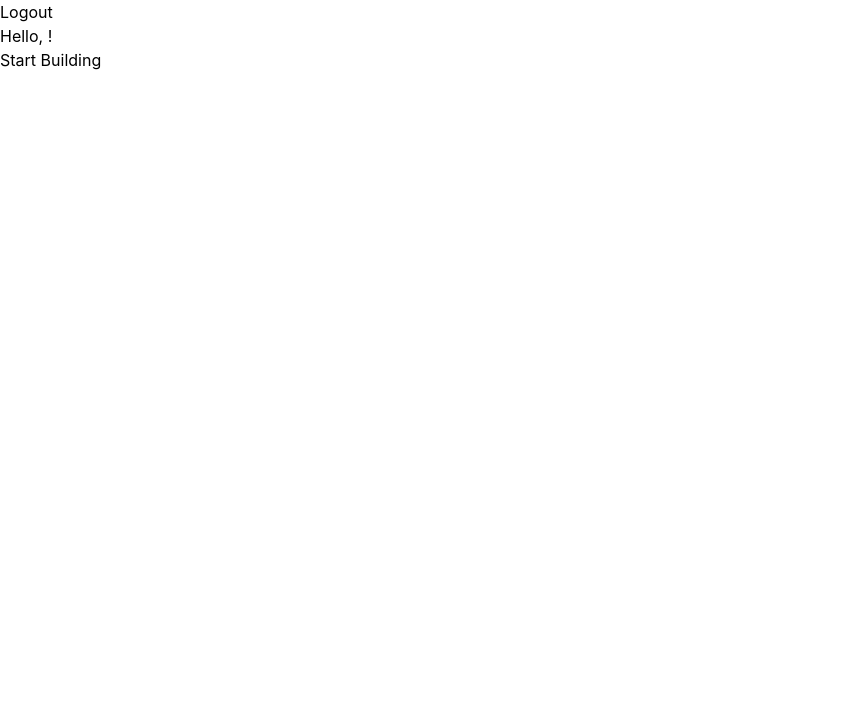
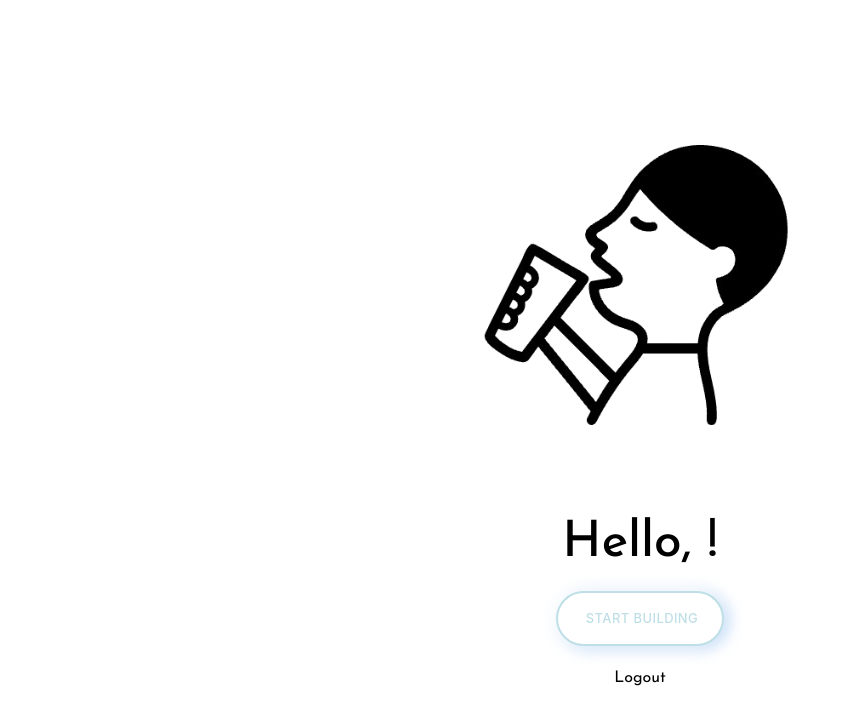
Before and after one commit to staten-island-tech/vue-supabase-project-2026-we-need-uppies-right-now, a Nuxt app in the folder Great/: page /dashboard in a window 1280 px wide. Shown: the top 724 px of the page, without its empty margins (0-850 px from the left). Built offline with nearby package versions, Linux system fonts and the light colour scheme; no server answers; the database is empty; sample sign-in values are in the browser's storage.

Commit message:
i luvv pretty bs with a passsion

```diff
--- a/Great/assets/css/main.css
+++ b/Great/assets/css/main.css
@@ -1 +1,147 @@
 @import "tailwindcss";
+
+
+h1 {
+    font-family: "Josefin Sans", serif;
+    font-size: 50px;
+    font-weight: 500;
+}
+
+h2 {
+    font-family: "Josefin Sans", serif;
+    font-size: 40px;
+    font-weight: 500;
+}
+
+p {
+    font-family: "Josefin Sans", serif;
+    font-size: 20px;
+    font-weight: 400;
+}
+
+button {
+    font-family: "Josefin Sans", sans-serif;
+    margin: 10px 0;
+}
+
+/* From Uiverse.io by ercnersoy */
+input {
+    font-family: "Josefin Sans", serif;
+    width: 300px;
+    height: 40px;
+    padding: 0.5rem 1rem;
+    border: none;
+    padding: 1rem;
+    border-radius: 1rem;
+    background: #e8e8e8;
+    box-shadow: 5px 5px 15px #c5c5c5,
+           -10px -10px 30px #ffffff;
+    transition: 0.3s;
+}
+
+input:focus {
+    outline-color: #e8e8e8;
+    background: #e8e8e8;
+    box-shadow: inset 20px 20px 60px #c5c5c5,
+        inset -20px -20px 60px #ffffff;
+    transition: 0.3s;
+}
+
+/* From Uiverse.io by barisdogansutcu */
+.start-button {
+    display: flex;
+    align-items: center;
+    justify-content: center;
+    gap: 10px;
+    font-family: inherit;
+    font-size: 13px;
+    font-weight: 500;
+    text-transform: uppercase;
+    letter-spacing: 0.4px;
+    color: #bedfe6;
+    background-color: #ffffff;
+    border-style: solid;
+    border-width: 2px 2px 2px 2px;
+    border-color: #bedfe6;
+    border-radius: 40px 40px 40px 40px;
+    padding: 16px 24px 16px 28px;
+    transform: translate(0px, 0px) rotate(0deg);
+    transition: 0.2s;
+    box-shadow: -4px -2px 16px 0px #ffffff, 4px 2px 16px 0px rgb(95 157 231 / 48%);
+}
+
+.start-button:hover {
+    color: #516d91;
+    background-color: #E5EDF5;
+    box-shadow: -2px -1px 8px 0px #ffffff, 2px 1px 8px 0px rgb(95 157 231 / 48%);
+}
+
+.start-button:active {
+    box-shadow: none;
+}
+
+.neu-circle {
+    position: relative;
+    width: 100px;
+    height: 100px;
+    border: none;
+    background: transparent;
+    cursor: pointer;
+    padding: 0;
+}
+
+/* Circular button */
+.neu-circle::before {
+    content: '';
+    position: absolute;
+    left: 50%;
+    top: 50%;
+    width: 68.8px;
+    height: 68.8px;
+    transform: translate(-50%, -50%);
+    border-radius: 50%;
+    background: #eaeaea;
+
+    transition: all 300ms cubic-bezier(0.23, 1, 0.32, 1);
+
+    box-shadow:
+      0 15px 25px -4px rgba(0, 0, 0, 0.5),
+      inset 0 -3px 4px -1px rgba(0, 0, 0, 0.2),
+      0 -10px 15px -1px rgba(255, 255, 255, 0.6),
+      inset 0 3px 4px -1px rgba(255, 255, 255, 0.2),
+      inset 0 0 5px 1px rgba(255, 255, 255, 0.8),
+      inset 0 20px 30px 0 rgba(255, 255, 255, 0.2);
+}
+
+/* Icon */
+.neu-circle::after {
+    content: attr(data-icon);
+    position: absolute;
+    inset: 0;
+    display: flex;
+    align-items: center;
+    justify-content: center;
+
+    font-size: 28px;
+    font-weight: 700;
+    color: rgba(0, 0, 0, 0.9);
+
+    transition: all 300ms ease;
+}
+
+/* Press effect */
+.neu-circle:active::before {
+    filter: blur(0.5px);
+
+    box-shadow:
+      0 12px 25px -4px rgba(0, 0, 0, 0.4),
+      inset 0 -8px 30px 1px rgba(255, 255, 255, 0.9),
+      0 -10px 15px -1px rgba(255, 255, 255, 0.6),
+      inset 0 8px 25px 0 rgba(0, 0, 0, 0.4),
+      inset 0 0 10px 1px rgba(255, 255, 255, 0.6);
+}
+
+.neu-circle:active::after {
+    font-size: 26px;
+    color: rgba(0, 0, 0, 0.45);
+}
--- a/Great/pages/builder.vue
+++ b/Great/pages/builder.vue
@@ -1,17 +1,22 @@
 <template>
-  <div v-if="isAuthed">
-    <div v-if="recipe.currentStep === 1">
-      <h2>Hot or cold?</h2>
-      <button @click="pickTemp('hot')">Hot</button>
-      <button @click="pickTemp('cold')">Cold</button>
+  <div v-if="isAuthed" class="h-screen w-full flex flex-col items-center justify-center">
+    <div v-if="recipe.currentStep === 1" class="flex flex-col items-center text-center mb-5" >
+      <h2 class="mb-4">Hot or Cold?</h2>
+      <div class="flex gap-6">
+        <button class="neu-circle" data-icon="🔥" @click="pickTemp('hot')">Hot</button>
+        <button class="neu-circle" data-icon="🧊" @click="pickTemp('cold')">Cold</button>
+      </div>
     </div>
 
     <div v-if="recipe.currentStep === 2">
       <h2>Ice level?</h2>
-      <button class = "bg-amber-400" @click="pickIce('none')">No Ice</button>
-      <button @click="pickIce('less')">Less Ice</button>
-      <button @click="pickIce('normal')">Normal Ice</button>
-      <button @click="pickIce('extra')">Extra Ice</button>
+      <div class="flex flex-wrap gap-4 justify-center">
+        <button @click="pickIce('none')">No Ice</button>
+        <button @click="pickIce('less')">Less Ice</button>
+        <button @click="pickIce('normal')">Normal Ice</button>
+        <button @click="pickIce('extra')">Extra Ice</button>
+        <button @click="recipe.reset(), recipe.currentStep = 1"> Reset </button>
+      </div>
     </div>
 
     <div v-if="recipe.currentStep === 3">
@@ -25,6 +30,7 @@
         </button>
       </div>
       <button @click="recipe.currentStep = 4">Next →</button>
+      <button @click="recipe.reset(), recipe.currentStep = 1"> Reset </button>
     </div>
 
     <div v-if="recipe.currentStep === 4">
@@ -38,6 +44,7 @@
         </button>
       </div>
       <button @click="recipe.currentStep = 5">Next →</button>
+      <button @click="recipe.reset(), recipe.currentStep = 1"> Reset </button>
     </div>
 
     <div v-if="recipe.currentStep === 5">
@@ -51,6 +58,7 @@
         </button>
       </div>
       <button @click="recipe.currentStep = 6">Next →</button>
+      <button @click="recipe.reset(), recipe.currentStep = 1"> Reset </button>
     </div>
 
     <div v-if="recipe.currentStep === 6">
@@ -67,6 +75,7 @@
       </div>
       <button @click="selectedFoam = null">No Foam</button>
       <button @click="confirmFoam">Confirm Foam →</button>
+      <button @click="recipe.reset(), recipe.currentStep = 1"> Reset </button>
     </div>
 
     <div v-if="recipe.currentStep === 7">
@@ -80,6 +89,7 @@
         </button>
       </div>
       <button @click="recipe.currentStep = 8">Next →</button>
+      <button @click="recipe.reset(), recipe.currentStep = 1"> Reset </button>
     </div>
 
     <div v-if="recipe.currentStep === 8">
@@ -99,14 +109,7 @@
       </p>
 
       <button @click="saveRecipe">Finalize Recipe</button>
-      <button
-        @click="
-          recipe.reset();
-          recipe.currentStep = 1;
-        "
-      >
-        Reset
-      </button>
+      <button @click="recipe.reset(), recipe.currentStep = 1"> Reset </button>
     </div>
   </div>
 </template>
@@ -288,3 +291,7 @@ async function saveRecipe() {
   navigateTo("/dashboard");
 }
 </script>
+
+<style>
+  @import url('https://fonts.googleapis.com/css2?family=Josefin+Sans:ital,wght@0,100..700;1,100..700&display=swap');
+</style>
--- a/Great/pages/dashboard.vue
+++ b/Great/pages/dashboard.vue
@@ -1,10 +1,10 @@
 <template>
-  <div v-if="isAuthed">
-    <button @click="logout">Logout</button>
-
-    <div>
-      <h1>Hello, {{ username }}!</h1>
-      <button @click="navigateTo('/builder')">Start Building</button>
+  <div v-if="isAuthed" class="h-screen w-full flex flex-col items-center justify-center">
+    <div class="flex flex-col items-center text-center mb-5">
+      <img src="/heytealogo.png" alt="Hey Tea Logo">
+        <h1>Hello, {{ username }}!</h1>
+        <button class="start-button" @click="navigateTo('/builder')">START BUILDING</button>
+      <button @click="logout">Logout</button>
     </div>
   </div>
 </template>
@@ -42,3 +42,7 @@ async function logout() {
   navigateTo("/");
 }
 </script>
+
+<style>
+@import url('https://fonts.googleapis.com/css2?family=Josefin+Sans:ital,wght@0,100..700;1,100..700&display=swap');
+</style>
--- a/Great/pages/index.vue
+++ b/Great/pages/index.vue
@@ -1,14 +1,14 @@
 <template>
-  <div>
+  <div class="h-screen w-full flex flex-col items-center justify-center mb-5">
+    <img src="/heytealogo.png" alt="Hey Tea Logo">
     <h1>Who's making boba?</h1>
-
-    <input v-model="email" placeholder="Email" type="email" />
-    <input v-model="password" placeholder="Password" type="password" />
-    <input v-model="username" placeholder="Username (signup only)" />
-
+    <div class="flex flex-col gap-4 mb-8">
+      <input v-model="email" placeholder="Email" type="email" />
+      <input v-model="password" placeholder="Password" type="password" />
+      <input v-model="username" placeholder="Username (signup only)" />
+    </div>
     <button @click="login">Log In</button>
     <button @click="signup">Sign Up</button>
-
     <p v-if="errorMsg">{{ errorMsg }}</p>
   </div>
 </template>
@@ -60,3 +60,6 @@ async function signup() {
   navigateTo("/builder");
 }
 </script>
+<style>
+@import url('https://fonts.googleapis.com/css2?family=Josefin+Sans:ital,wght@0,100..700;1,100..700&display=swap');
+</style>
```
Also changed, not shown: Great/assets/table.PNG (renamed from Great/public/table.PNG), Great/public/heytealogo.png (added).
